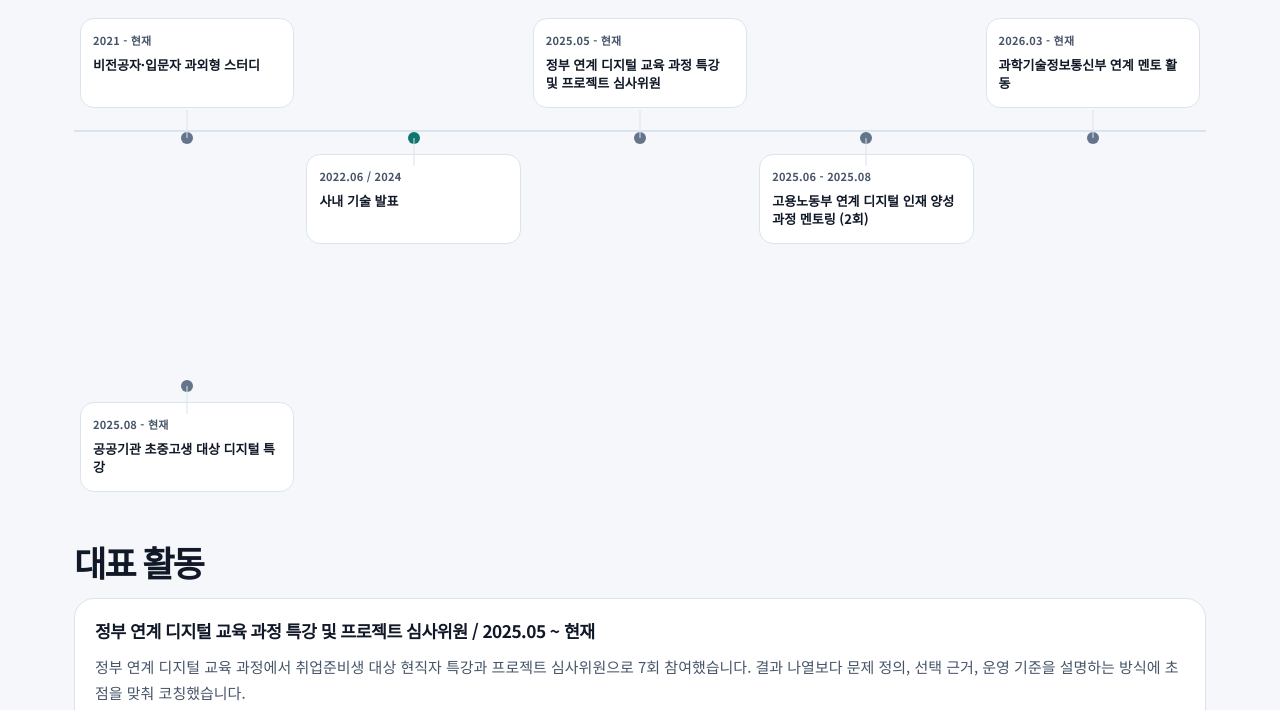
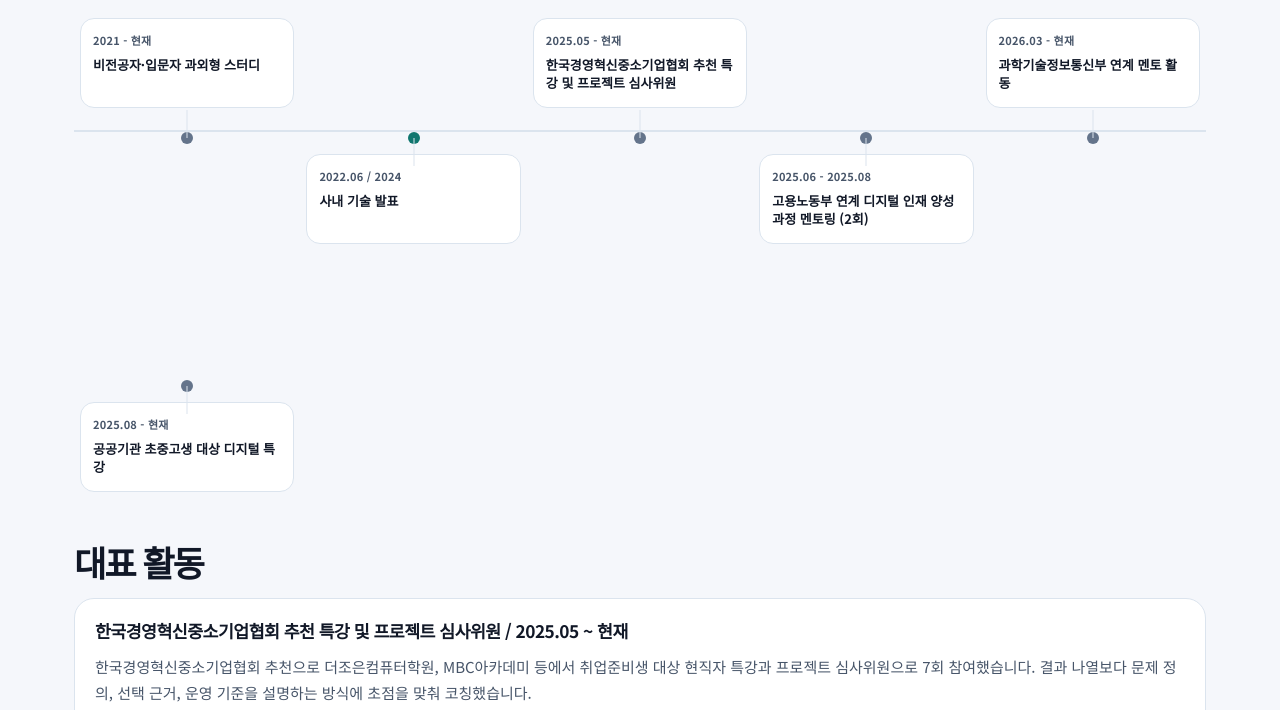
Before and after one commit to minwoo19930301/resume, a plain HTML site: page kr/education.html in a window 1280 px wide. Shown: the part 301-1011 px from the top of the page. Drawn offline with Linux system fonts and the light colour scheme; a web font is replaced by a local one.

Commit message:
Update lecture/judging attribution to association

```diff
--- a/kr/education.html
+++ b/kr/education.html
@@ -231,7 +231,7 @@
                     <article class="chronology-item edu">
                         <div class="chronology-card">
                             <span class="chronology-period">2025.05 - 현재</span>
-                            <strong class="chronology-title">정부 연계 디지털 교육 과정 특강 및 프로젝트 심사위원</strong>
+                            <strong class="chronology-title">한국경영혁신중소기업협회 추천 특강 및 프로젝트 심사위원</strong>
                         </div>
                     </article>
                     <article class="chronology-item edu">
@@ -263,8 +263,8 @@
             </div>
             <div class="projects">
                 <div class="project">
-                    <h3>정부 연계 디지털 교육 과정 특강 및 프로젝트 심사위원 / 2025.05 ~ 현재</h3>
-                    <p>정부 연계 디지털 교육 과정에서 취업준비생 대상 현직자 특강과 프로젝트 심사위원으로 7회 참여했습니다. 결과 나열보다 문제 정의, 선택 근거, 운영 기준을 설명하는 방식에 초점을 맞춰 코칭했습니다.</p>
+                    <h3>한국경영혁신중소기업협회 추천 특강 및 프로젝트 심사위원 / 2025.05 ~ 현재</h3>
+                    <p>한국경영혁신중소기업협회 추천으로 더조은컴퓨터학원, MBC아카데미 등에서 취업준비생 대상 현직자 특강과 프로젝트 심사위원으로 7회 참여했습니다. 결과 나열보다 문제 정의, 선택 근거, 운영 기준을 설명하는 방식에 초점을 맞춰 코칭했습니다.</p>
                     <p>발표 자료 구성과 Q&amp;A 대응까지 함께 다루며, 기술 선택을 말로 설명할 수 있는 수준까지 정리하도록 지원했습니다.</p>
                 </div>
                 <div class="project">
```
Also changed, not shown: kr/index.html (+2 -2 lines).
